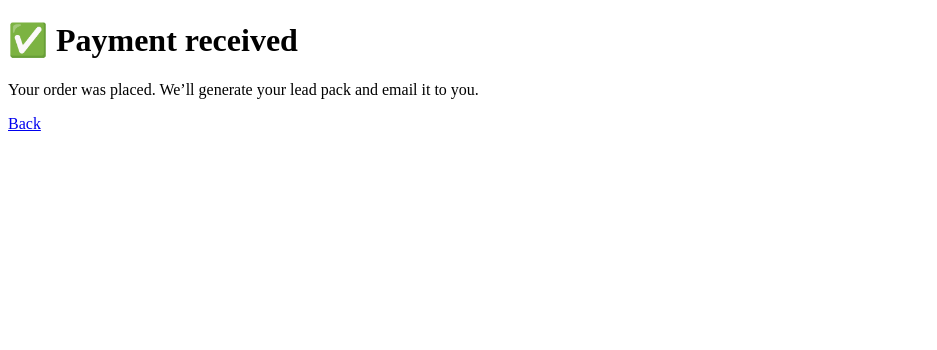
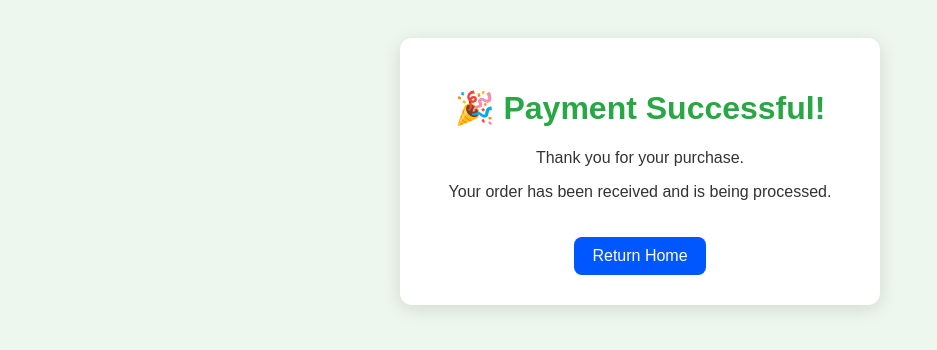
Before and after one commit to imihus81-lgtm/payments_stripe, a Flask app: template templates/success.html in a window 1280 px wide. Shown: the top 350 px of the page, without its empty margins (0-937 px from the left). Run offline with Flask 3, Linux system fonts and the light colour scheme; the template is opened without the code that fills it, so the values that code supplies are empty; parts of the project's set-up code (start-up, migrations or seed data) failed here and were passed over.

Commit message:
Enhance success.html with new layout and styles
Updated the success page with improved styling and content.

```diff
--- a/templates/success.html
+++ b/templates/success.html
@@ -1,5 +1,54 @@
-<!doctype html><meta charset="utf-8">
-<title>Payment Successful</title>
-<h1>✅ Payment received</h1>
-<p>Your order was placed. We’ll generate your lead pack and email it to you.</p>
-<a href="/">Back</a>
+<!DOCTYPE html>
+<html lang="en">
+<head>
+    <meta charset="UTF-8">
+    <title>Payment Successful – XAI Agent</title>
+    <meta name="viewport" content="width=device-width, initial-scale=1">
+
+    <style>
+        body {
+            background: #eef7ee;
+            text-align: center;
+            font-family: Arial;
+            padding: 30px;
+        }
+        .box {
+            background: white;
+            padding: 30px;
+            border-radius: 12px;
+            max-width: 420px;
+            margin: auto;
+            box-shadow: 0 4px 18px rgba(0,0,0,0.12);
+        }
+        h1 {
+            color: #28a745;
+        }
+        p {
+            color: #333;
+        }
+        a {
+            display: inline-block;
+            margin-top: 20px;
+            padding: 10px 18px;
+            background: #0056ff;
+            color: white;
+            border-radius: 8px;
+            text-decoration: none;
+        }
+        a:hover {
+            background: #003fcc;
+        }
+    </style>
+</head>
+<body>
+
+<div class="box">
+    <h1>🎉 Payment Successful!</h1>
+    <p>Thank you for your purchase.</p>
+    <p>Your order has been received and is being processed.</p>
+
+    <a href="/">Return Home</a>
+</div>
+
+</body>
+</html>
```
